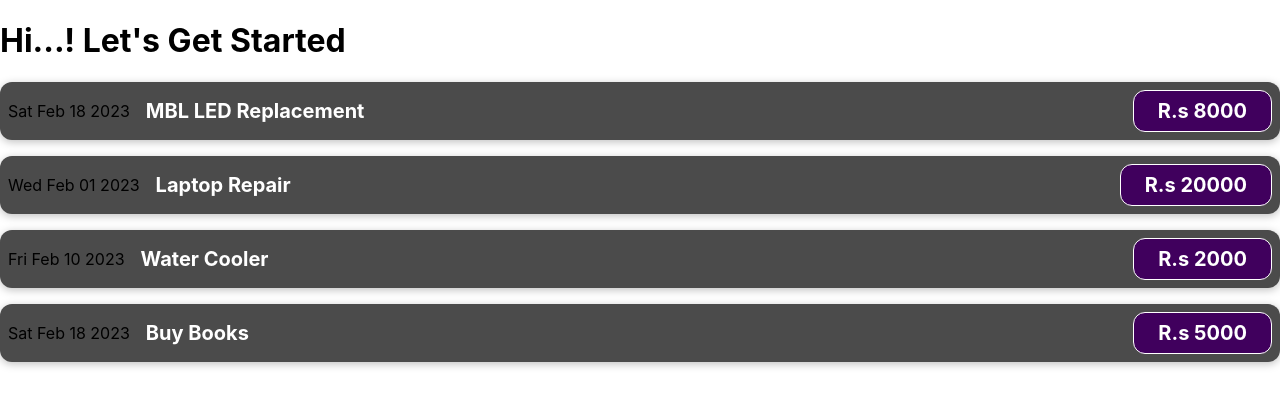
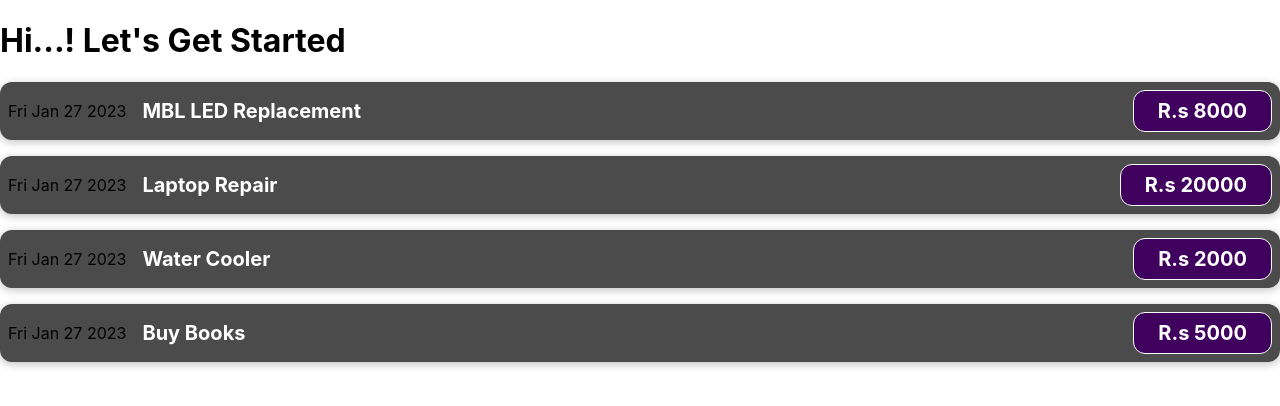
Before and after one commit to Ali-Hassan14/ReactPracProject, a React (Create React App) app in the folder prac-app1/: page / in a window 1280 px wide. Shown: the top 406 px of the page. Built offline with nearby package versions, Linux system fonts and the light colour scheme.

Commit message:
Made Code Clean

```diff
--- a/prac-app1/src/App.js
+++ b/prac-app1/src/App.js
@@ -1,39 +1,11 @@
 // import './App.css';
-import ExpenseItem from './components/ExpenseItem';
+import ExpensesItems from "./components/ExpensesItems";
 function App() {
-  const expenses = [
-    {
-      id:'e1',
-      title:'MBL LED Replacement',
-      amount:'R.s 8000',
-      date: new Date (2023,1,18)
-    },
-    {
-      id:'e2',
-      title:'Laptop Repair',
-      amount:'R.s 20000',
-      date: new Date (2023,1,1)
-    },
-    {
-      id:'e3',
-      title:'Water Cooler',
-      amount:'R.s 2000',
-      date: new Date (2023,1,10)
-    },
-    {
-      id:'e4',
-      title:'Buy Books',
-      amount:'R.s 5000',
-      date: new Date (2023,1,18)
-    }
-  ]
+
   return (
     <div className="App">
      <h1> Hi...! Let's Get Started</h1>
-     <ExpenseItem title={expenses[0].title} amount={expenses[0].amount} date={expenses[0].date}></ExpenseItem>
-     <ExpenseItem title={expenses[1].title} amount={expenses[1].amount} date={expenses[1].date}></ExpenseItem>
-     <ExpenseItem title={expenses[2].title} amount={expenses[2].amount} date={expenses[2].date}></ExpenseItem>
-     <ExpenseItem title={expenses[3].title} amount={expenses[3].amount} date={expenses[3].date}></ExpenseItem>
+    <ExpensesItems/>
     </div>
   );
 }
--- /dev/null
+++ b/prac-app1/src/components/ExpensesItems.js
@@ -0,0 +1,40 @@
+import React from 'react'
+import ExpenseItem from './ExpenseItem'
+function ExpensesItems() {
+    const expenses = [
+    {
+      id:'e1',
+      title:'MBL LED Replacement',
+      amount:'R.s 8000',
+      date: new Date ()
+    },
+    {
+      id:'e2',
+      title:'Laptop Repair',
+      amount:'R.s 20000',
+      date: new Date ()
+    },
+    {
+      id:'e3',
+      title:'Water Cooler',
+      amount:'R.s 2000',
+      date: new Date ()
+    },
+    {
+      id:'e4',
+      title:'Buy Books',
+      amount:'R.s 5000',
+      date: new Date ()
+    }
+  ]
+  return (
+    <div>
+    <ExpenseItem title={expenses[0].title} amount={expenses[0].amount} date={expenses[0].date}></ExpenseItem>
+     <ExpenseItem title={expenses[1].title} amount={expenses[1].amount} date={expenses[1].date}></ExpenseItem>
+     <ExpenseItem title={expenses[2].title} amount={expenses[2].amount} date={expenses[2].date}></ExpenseItem>
+     <ExpenseItem title={expenses[3].title} amount={expenses[3].amount} date={expenses[3].date}></ExpenseItem>
+     </div>
+  )
+}
+
+export default ExpensesItems
```
